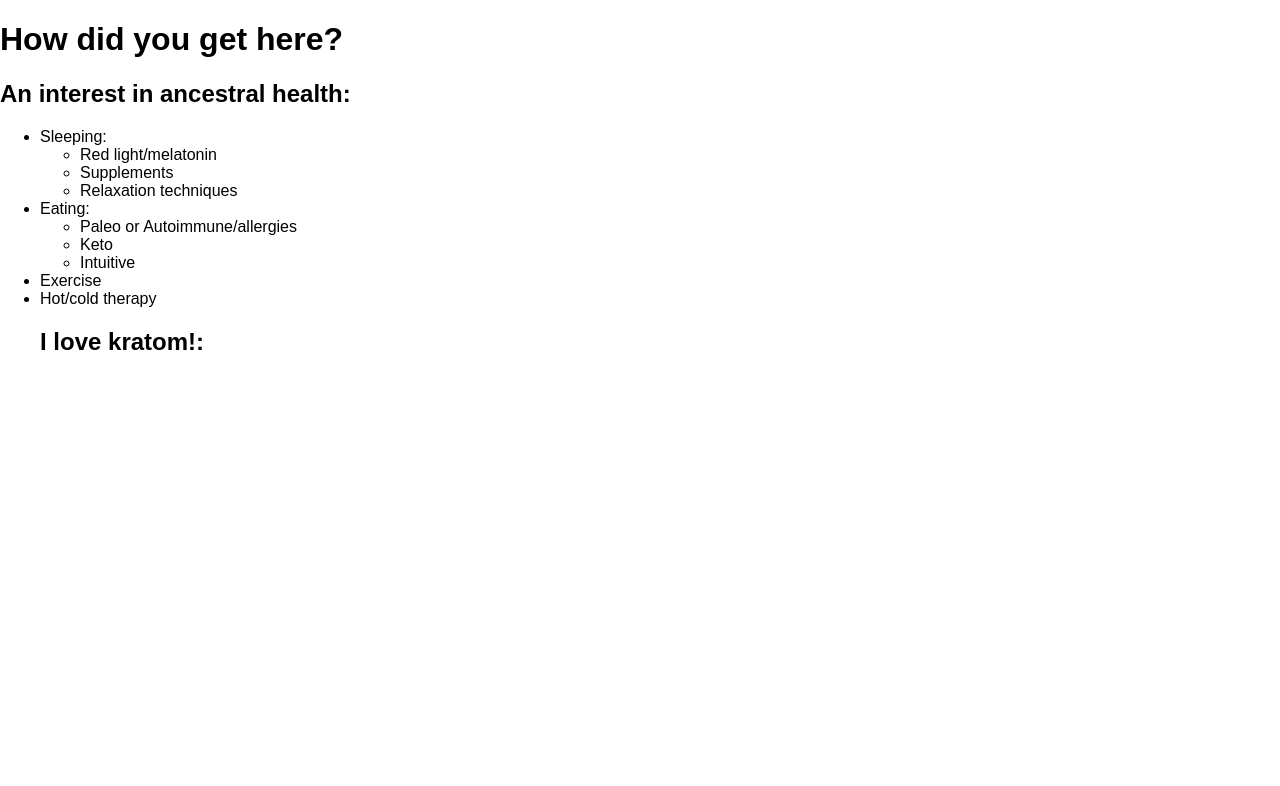
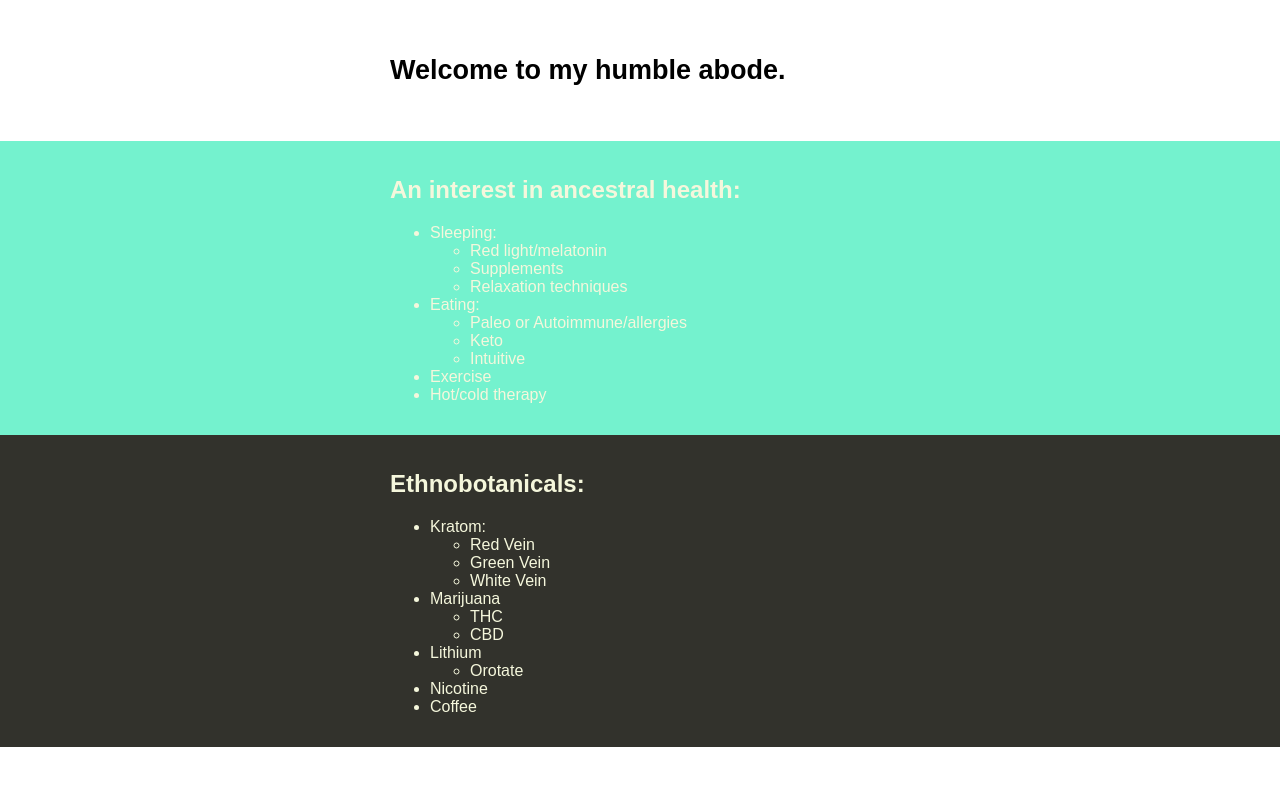
Before and after one commit to hicksey-makes/git_personal_site, a plain HTML site: page index.html in a window 1280 px wide. Drawn offline with Linux system fonts and the light colour scheme.

Commit message:
center the text with background colors spanning width

```diff
--- a/index.html
+++ b/index.html
@@ -9,8 +9,10 @@
 </head>
 
 <body>
-<div class="container">
-	<h1>How did you get here?</h1>
+	<main class="main">
+		<h1 class="heading">Welcome to my humble abode.</h1>
+			<section class="ancestral">
+				<div class="wrapper">
 				<h2>An interest in ancestral health:</h2>
 					<ul>
 						<li>Sleeping:</li>
@@ -27,10 +29,35 @@
 							</ul>
 						<li>Exercise</li>
 						<li>Hot/cold therapy</li>
-		<h2>I love kratom!:</h2>
+				</div>
+			</section>
+			<section class="medicine">
+				<div class="wrapper">
+				<h2>Ethnobotanicals:</h2>
+					<ul>
+						<li>Kratom:</li>
+							<ul>
+								<li>Red Vein</li>
+								<li>Green Vein</li>
+								<li>White Vein</li>
+							</ul>
+						<li>Marijuana</li>
+							<ul>
+								<li>THC</li>
+								<li>CBD</li>
+							</ul>
+						<li>Lithium</li>
+							<ul>
+								<li>Orotate</li>
+							</ul>
+						<li>Nicotine</li>
+						<li>Coffee</li>
+					</ul>
+				</h2>
+				</div>
+			</section>
 
-
-</div>
+	</main>
 </body>
 
 </html>
--- a/styles.css
+++ b/styles.css
@@ -5,3 +5,25 @@ html {
 body{
 	margin: 0;
 }
+
+.ancestral {
+	background-color: #74F2CE;
+}
+
+.medicine {
+	background-color: #32322C;
+}
+
+.wrapper {
+	color: #F5F7DC;
+	width: 500px;
+	margin: 0 auto;
+	padding: 15px 0;
+}
+
+.heading {
+	width: 500px;
+	margin: 0 auto;
+	padding: 55px;
+	font-size: 27px;
+}
```
Lines whose indentation alone changed are shown as unchanged.
